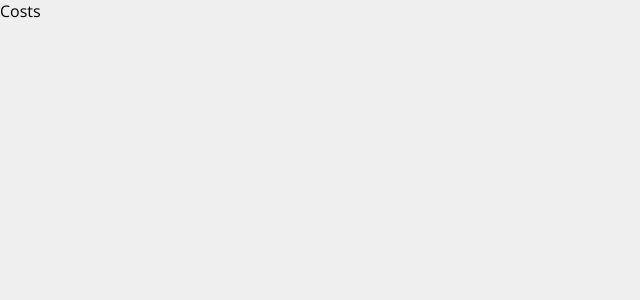
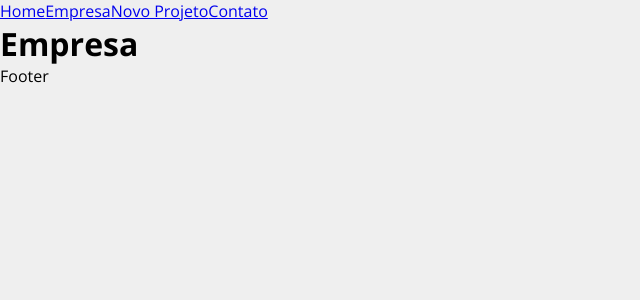
Before and after one commit to Wesley-Nilton/costsapp, a React (Vite) app: page /company in a window 1280 px wide. Shown: the top 300 px of the page, without its empty margins (0-640 px from the left). Built offline with nearby package versions, Linux system fonts and the light colour scheme.

Commit message:
Create application structure

```diff
--- a/src/App.jsx
+++ b/src/App.jsx
@@ -1,8 +1,26 @@
-function App() {
-  return (
-    <div className="App">
-      <p>Costs</p>
-    </div>
+import {BrowserRouter as Router, Routes, Route, Link} from 'react-router-dom';
+import Home from './pages/Home';
+import Company from './pages/Company';
+import NewProject from './pages/NewProject';
+import Contact from './pages/Contact';
+
+function App(){
+  return(
+    <Router>
+      <div>
+        <Link to='/'>Home</Link>
+        <Link to='/company'>Empresa</Link>
+        <Link to='/newproject'>Novo Projeto</Link>
+        <Link to='/contact'>Contato</Link>
+      </div>
+      <Routes>
+        <Route exact path='/' element={<Home />} />
+        <Route path='/company' element={<Company />} />
+        <Route path='/newproject' element={<NewProject />} />
+        <Route path='/contact' element={<Contact />} />
+      </Routes>
+      <p>Footer</p>
+    </Router>
   )
 }
 
--- /dev/null
+++ b/src/pages/Company.jsx
@@ -0,0 +1,7 @@
+function Company(){
+    return(
+        <h1>Empresa</h1>
+    )
+}
+
+export default Company;
--- /dev/null
+++ b/src/pages/Contact.jsx
@@ -0,0 +1,7 @@
+function Contact(){
+    return(
+        <h1>Contato</h1>
+    )
+}
+
+export default Contact;
--- /dev/null
+++ b/src/pages/Home.jsx
@@ -0,0 +1,7 @@
+function Home(){
+    return(
+        <h1>Home</h1>
+    )
+}
+
+export default Home;
--- /dev/null
+++ b/src/pages/NewProject.jsx
@@ -0,0 +1,7 @@
+function NewProject(){
+    return(
+        <h1>Novo Projeto</h1>
+    )
+}
+
+export default NewProject;
```
